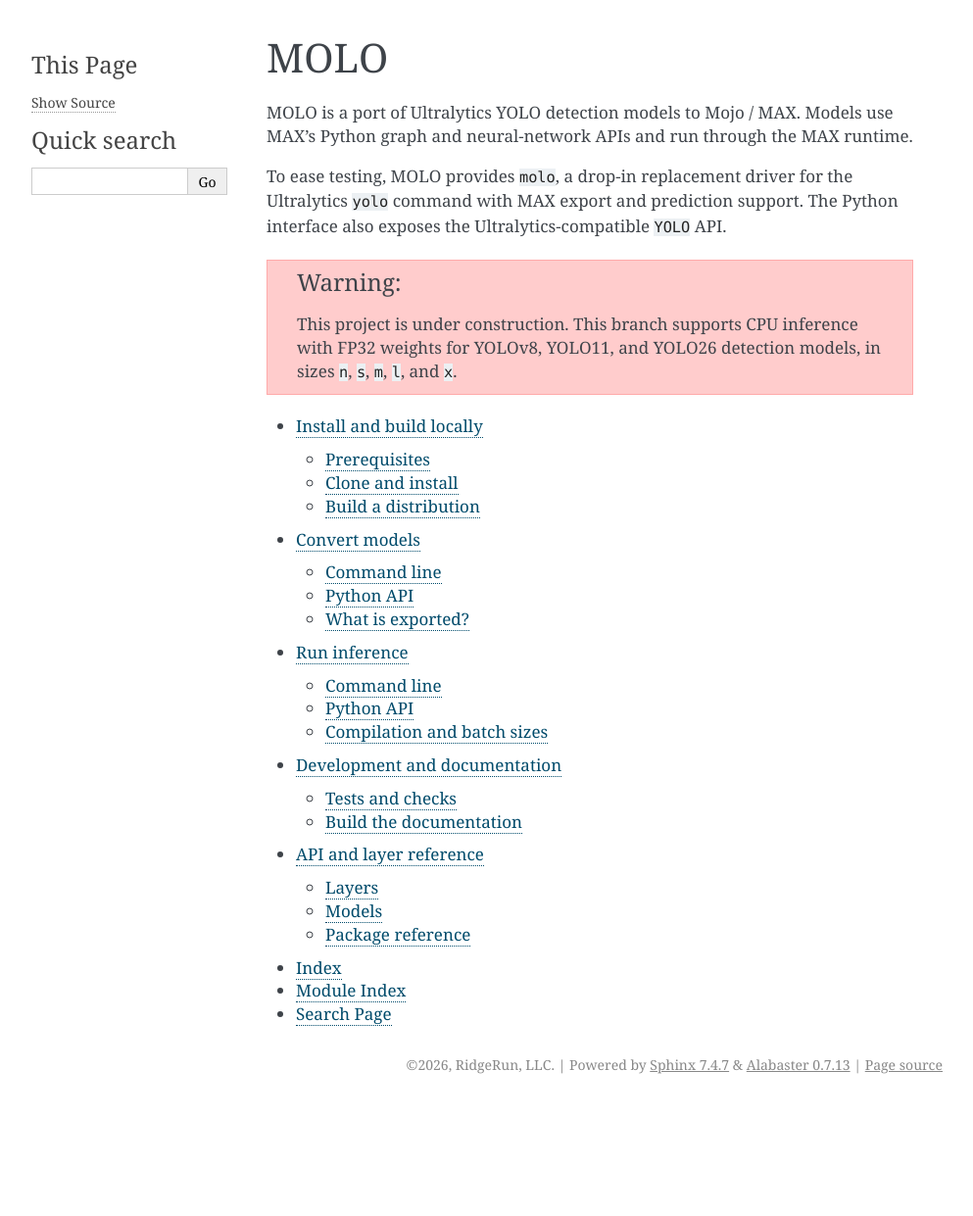
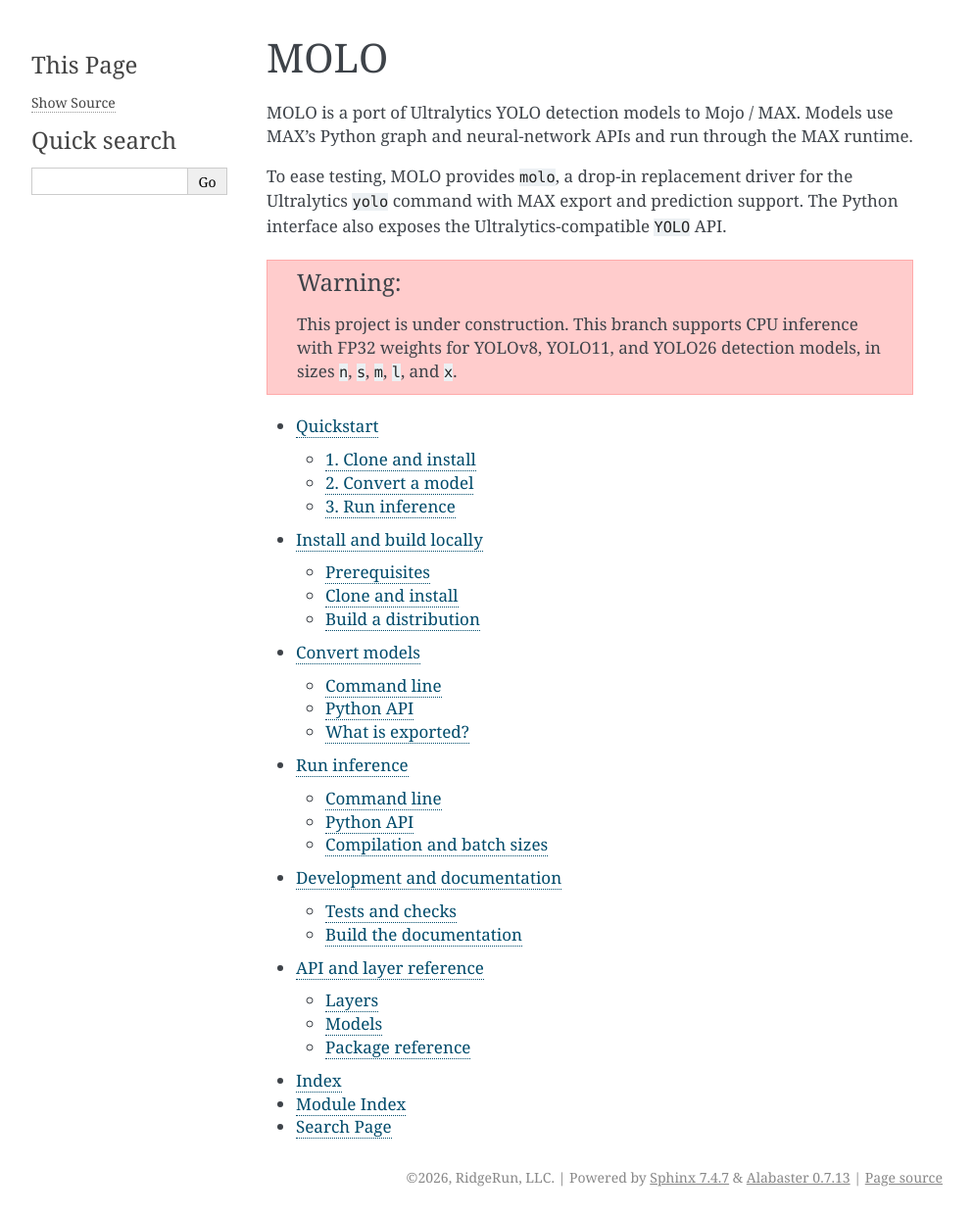
Before and after one commit to ridgerun-ai/molo, a Sphinx documentation site: the page built from docs/index.rst, in a window 1280 px wide. Shown: the whole page at 98% size, without its empty margins (148-1141 px from the left). Built offline with Sphinx 7.4.7, drawn with Linux system fonts in a browser that asks for light colours; before the commit the page ends 1126 px from its top, so only the background shows below that; part of the change alters nothing that is shown.

Commit message:
Add a single-page quickstart guide

```diff
--- a/docs/index.rst
+++ b/docs/index.rst
@@ -17,6 +17,7 @@ interface also exposes the Ultralytics-compatible ``YOLO`` API.
 .. toctree::
    :maxdepth: 2
 
+   quickstart
    installation
    conversion
    inference
--- /dev/null
+++ b/docs/quickstart.rst
@@ -0,0 +1,47 @@
+Quickstart
+==========
+
+MOLO ports Ultralytics YOLO models to Mojo / MAX. **The project is under
+construction.**
+
+``molo`` is the command-line driver: a **drop-in replacement** for the
+Ultralytics ``yolo`` command, using the same command syntax and adding MAX
+export and inference support. The driver wraps Ultralytics; the ported models
+are implemented separately in MOLO's MAX backend.
+
+With Git and `uv <https://docs.astral.sh/uv/getting-started/installation/>`_
+installed:
+
+1. Clone and install
+--------------------
+
+.. code-block:: bash
+
+   git clone https://github.com/ridgerun-ai/molo.git
+   cd molo
+   uv sync
+
+2. Convert a model
+------------------
+
+.. code-block:: bash
+
+   uv run molo export model=yolo26n.pt format=max
+
+This downloads the checkpoint if needed and creates ``yolo26n.max``.
+
+3. Run inference
+----------------
+
+.. code-block:: bash
+
+   uv run molo predict model=yolo26n.max source=https://ultralytics.com/images/bus.jpg device=cpu
+
+.. note::
+
+   The first inference must wait for MAX to compile the model graph. This can
+   take several minutes before a prediction appears. Subsequent inferences
+   with the same input shape and batch size reuse the graph within the same
+   process.
+
+The command prints where it saves the annotated image.
```
